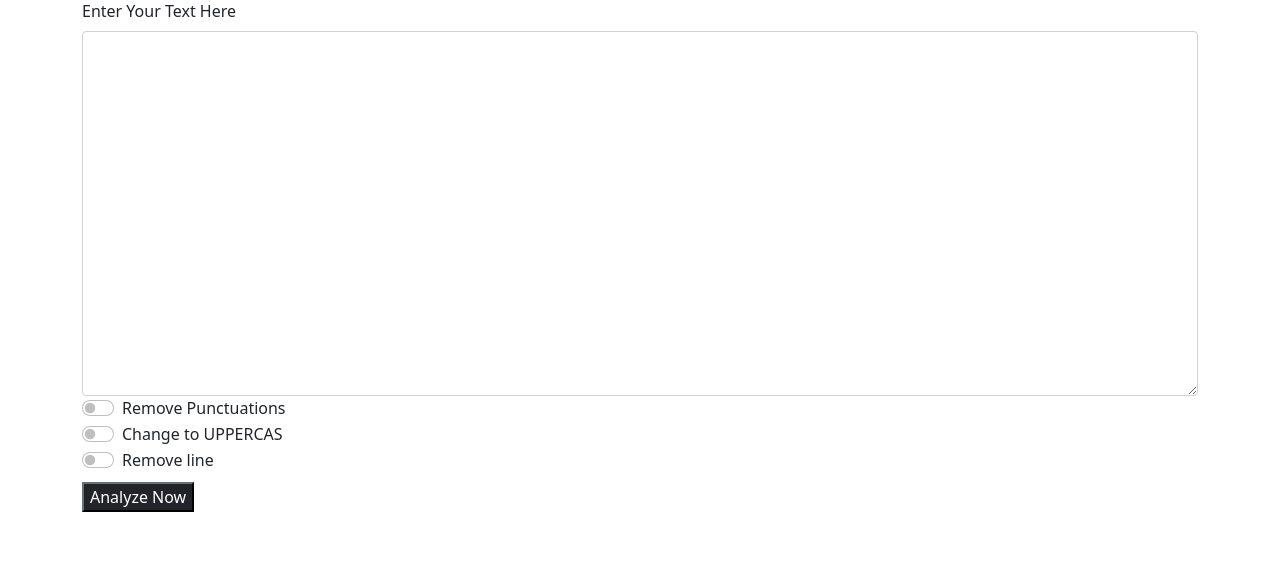
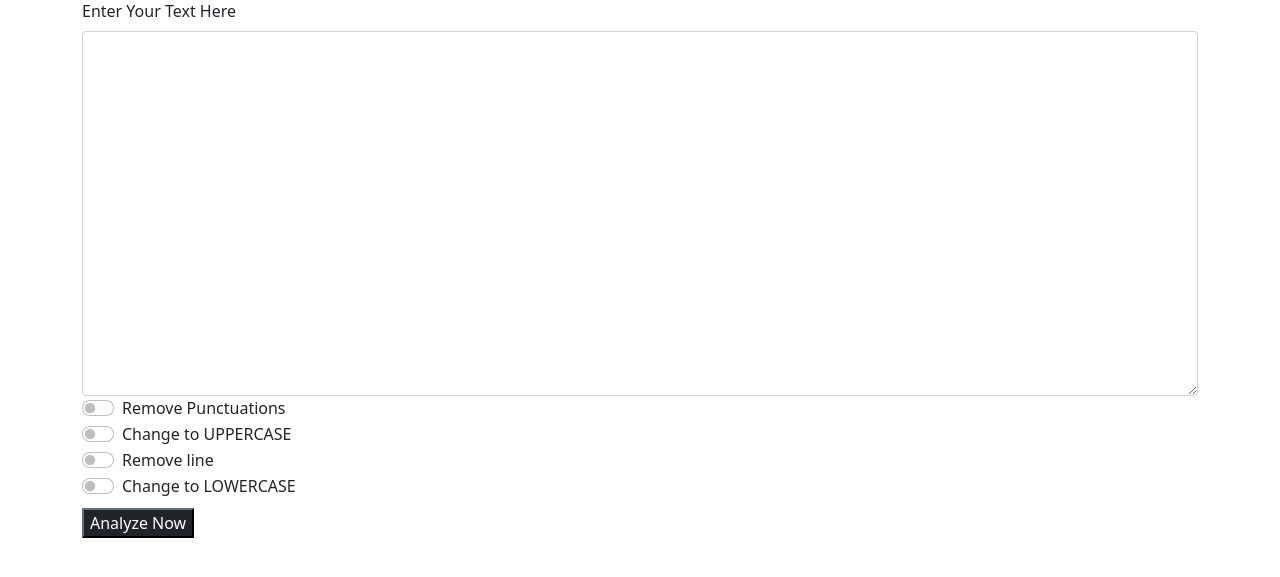
Before and after one commit to irohanrajput/scribbling, a Django app: page / in a window 1280 px wide. Shown: the part 131-708 px from the top of the page. Run offline with Django 4.2, Linux system fonts and the light colour scheme.

Commit message:
added a new feature to convert the text into lowercase

```diff
--- a/textutils/templates/analyze.html
+++ b/textutils/templates/analyze.html
@@ -5,7 +5,7 @@
         <title>analyzing text.....</title>
         <h1>Your text {{purpose}}</h1>
         <p>
-            <pre>{{analyzed_text}} </pre>
+            <pre> {{analyzed_text}} </pre>
         </p>
     </div>
     {% endblock content %}
--- a/textutils/templates/index.html
+++ b/textutils/templates/index.html
@@ -7,19 +7,44 @@
           </div>
 
         <div class="form-check form-switch">
-            <input class="form-check-input" type="checkbox" id="customswitch1", name = "removepunc">
+            <input class="form-check-input" type="checkbox" id="removepunc", name = "removepunc">
             <label class="form-check-label" for="customswitch1">Remove Punctuations</label>
         </div>
 
         <div class="form-check form-switch">
-            <input class="form-check-input" type="checkbox" id="customswitch2", name = "capitalise">
-            <label class="form-check-label" for="customswitch2">Change to UPPERCAS</label>
+            <input class="form-check-input" type="checkbox" id="upper"name = "uprcase" >
+            <label class="form-check-label" for="customswitch2">Change to UPPERCASE</label>
         </div>
 
         <div class="form-check form-switch">
-            <input class="form-check-input" type="checkbox" id="customswitch3", name = "newlineremover">
+            <input class="form-check-input" type="checkbox" id="nlr" name = "newlineremover">
             <label class="form-check-label" for="customswitch3">Remove line</label>
         </div>
+
+        <div class="form-check form-switch">
+          <input class="form-check-input" type="checkbox" id="lower", name = "lwrcase">
+          <label class="form-check-label" for="customswitch4">Change to LOWERCASE</label>
+      </div>
         <button type="submit" class = "mt-2 btn-dark"> Analyze Now </button>
       </form>
+
+      <script>
+        const swtchCap = document.getElementById('upper');
+        const swtchLow = document.getElementById('lower');
+
+        swtchCap.addEventListener('click', ()=> {
+          if (swtchCap.checked){
+            swtchLow.checked = false;
+          }
+        })
+
+        swtchLow.addEventListener('click', ()=>{
+          if (swtchLow.checked){
+             swtchCap.checked= false;
+          }
+        })
+      </script>
       {% endblock content %}
+
+
+      <!--try toggling with the help of javascript after learni-->
--- a/textutils/textutils/views.py
+++ b/textutils/textutils/views.py
@@ -17,14 +17,16 @@ def analyze(request):
 
     newtext = (request.GET.get('text', 'default'))
     removepunc = request.GET.get('removepunc', 'off')
-    capitalise = request.GET.get('capitalise', 'off')
+    upper = request.GET.get('uprcase', 'off')
     nlr = request.GET.get('newlineremover', 'off')
+    lower = request.GET.get('lwrcase', 'off')
 
 
-    print(removepunc)  # true/false
-    print(newtext)
-    print (capitalise)
-    print (nlr)
+    print (f'removepunc:{removepunc}') # true/false
+    print (f'Input Text:{newtext}')
+    print (f'upper:{upper}')
+    print (f'nlr:{nlr}')
+    print (f'lower:{lower}')
 
     puncs = '''!"#$%&'()*+,-./:;<=>?@[\]^_`{|}~'''
     analyzed = newtext  # Start with the original text
@@ -39,24 +41,15 @@ def analyze(request):
     if removepunc == 'on':
         analyzed = ''.join(char for char in analyzed if char not in puncs)
 
+    if upper == 'on':
+        analyzed = analyzed.upper()
 
-    # if nlr == 'on':
-    #     analyzed =""
-    #     for char in newtext:
-    #         if char != '\n':
-    #             analyzed += char
+    if lower == 'on':
+        analyzed = analyzed.lower()
 
     if nlr == 'on':
-        analyzed = analyzed.replace('\n', '')
+        analyzed = analyzed.replace('\n','')
 
-    # if capitalise == 'on':
-    #     analyzed = ""
-    #     for char in newtext:
-    #         if char in newtext:
-    #             analyzed += char.upper()
-
-    if capitalise == 'on':
-        analyzed = analyzed.upper()
 
     params = {'purpose': 'is analyzed and modified as per requested', 'analyzed_text': analyzed}
 
```
